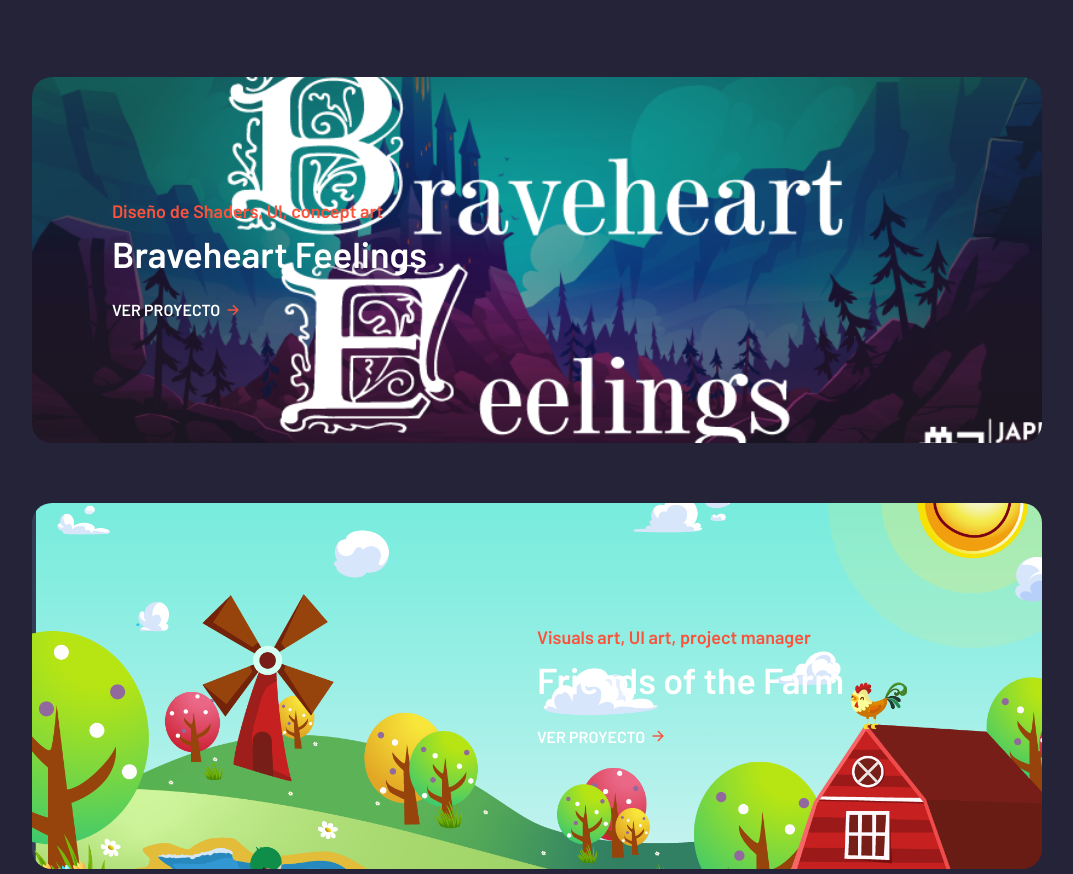
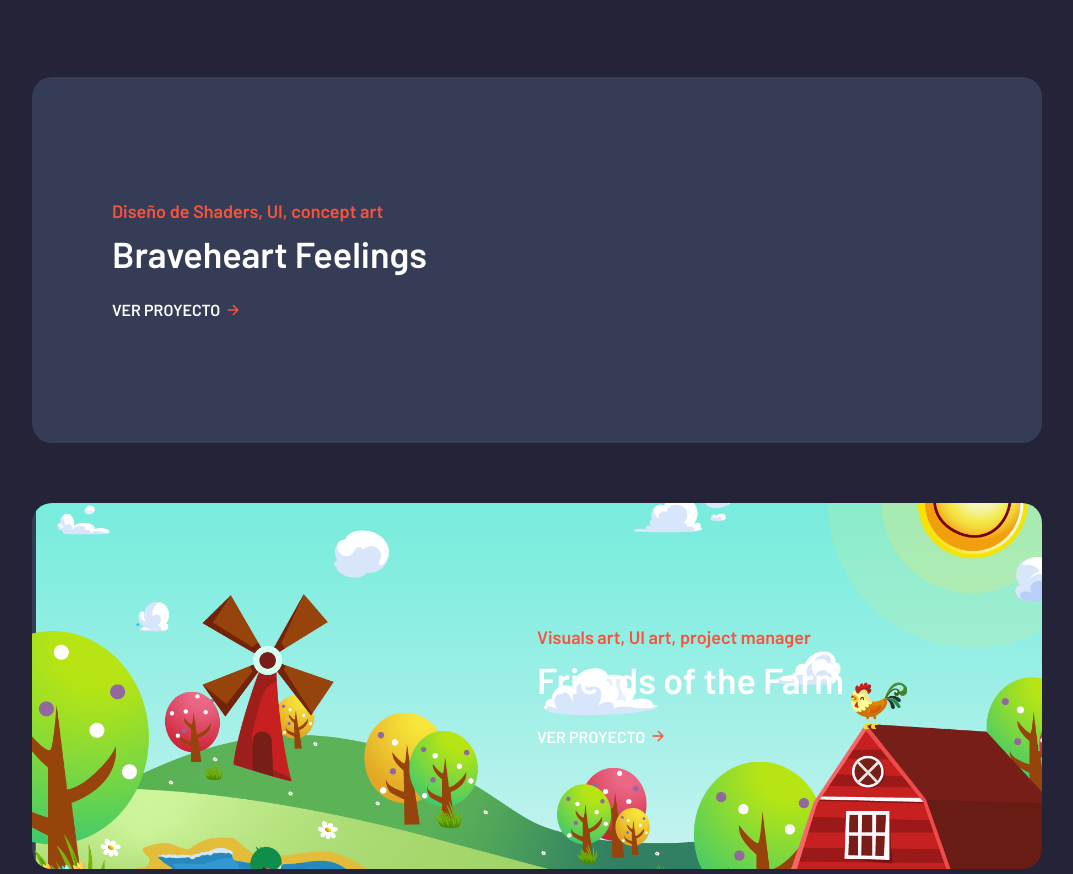
Before and after one commit to paob92/paob92.github.io, a plain HTML site: page index.html in a window 1280 px wide. Shown: the part 2083-2957 px from the top of the page, without its empty margins (103-1176 px from the left). Drawn offline with nearby package versions, Linux system fonts and the light colour scheme.

Commit message:
Update index.html

```diff
--- a/index.html
+++ b/index.html
@@ -229,7 +229,7 @@
           <ul class="portfolio-list">
 
             <li>
-              <a href="https://paobal.itch.io/braveheart-feelings" class="portfolio-card" style="background-image: url('./assets/images/PortadaItch1.png')">
+              <a href="https://paobal.itch.io/braveheart-feelings" class="portfolio-card" style="background-image: url('./assets/images/PortadaItch1.png)">
                 <div class="card-content">
 
                   <p class="card-subtitle"> Diseño de Shaders, UI, concept art</p>
```
